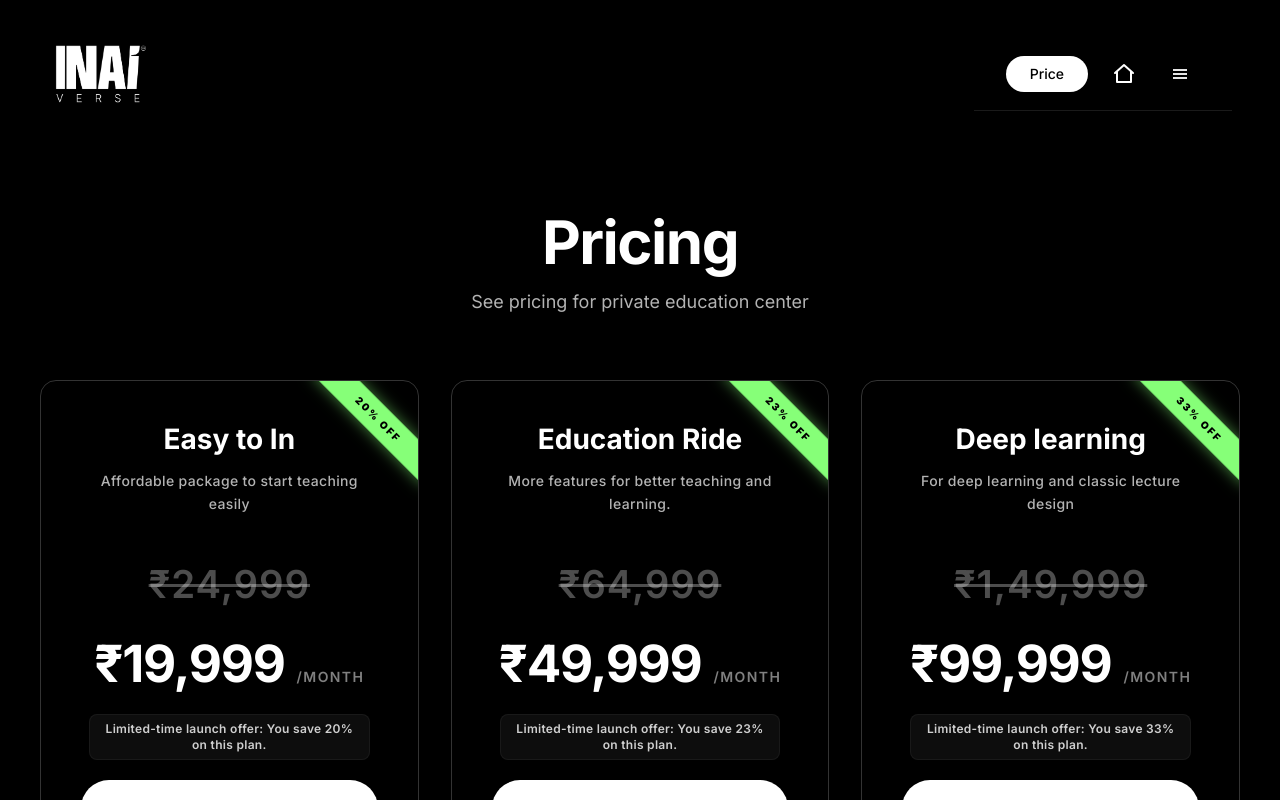
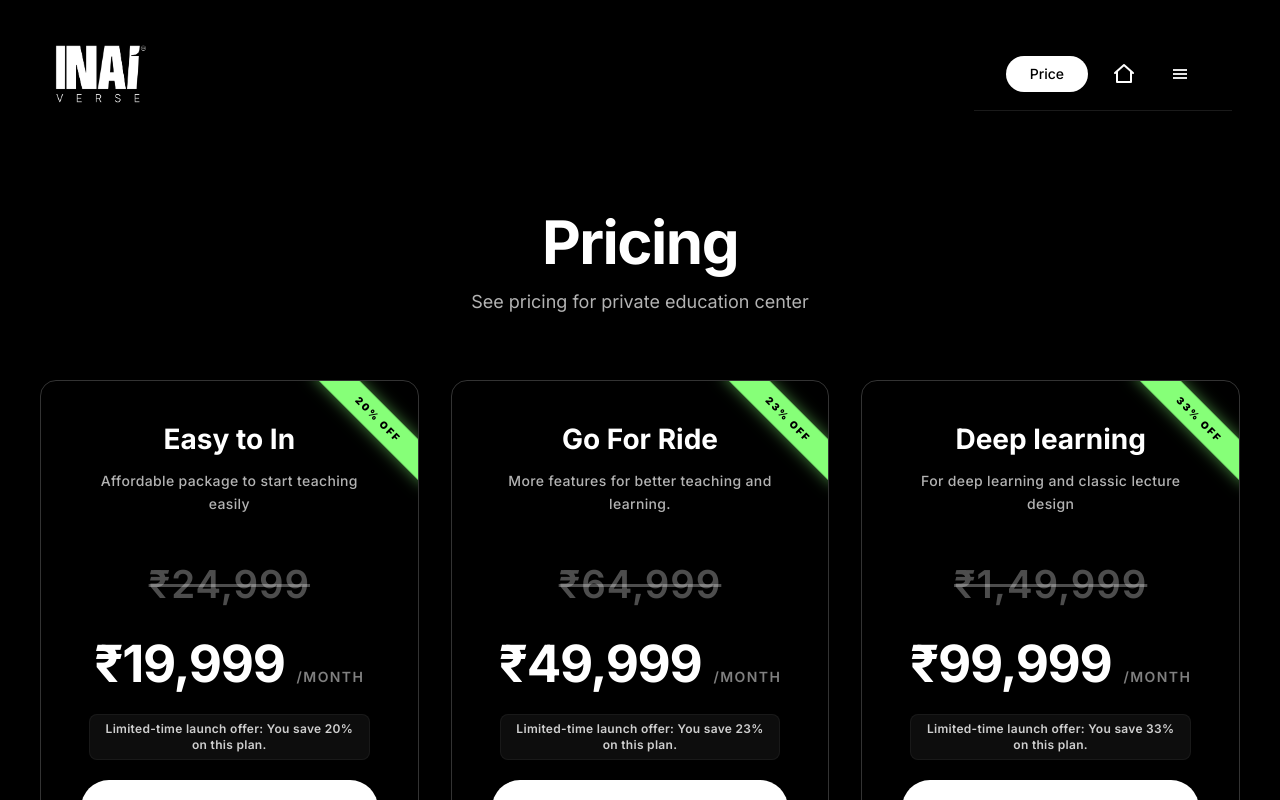
Before and after one commit to inaiworldsweb/inai_verse, a React (Vite) app: page /pricing in a window 1280 px wide. Shown: the top 800 px of the page. Built offline with nearby package versions, Linux system fonts and the light colour scheme.

Commit message:
Update PricingPage.jsx
pricing name

```diff
--- a/src/pages/PricingPage.jsx
+++ b/src/pages/PricingPage.jsx
@@ -36,8 +36,8 @@ const pricingPlans = [
         ],
     },
     {
-        id: 'education-ride',
-        name: 'Education Ride',
+        id: 'go-for-ride',
+        name: 'Go For Ride',
         subtitle: 'More features for better teaching and learning.',
         price: '₹49,999',
         originalPrice: '₹64,999',
```
